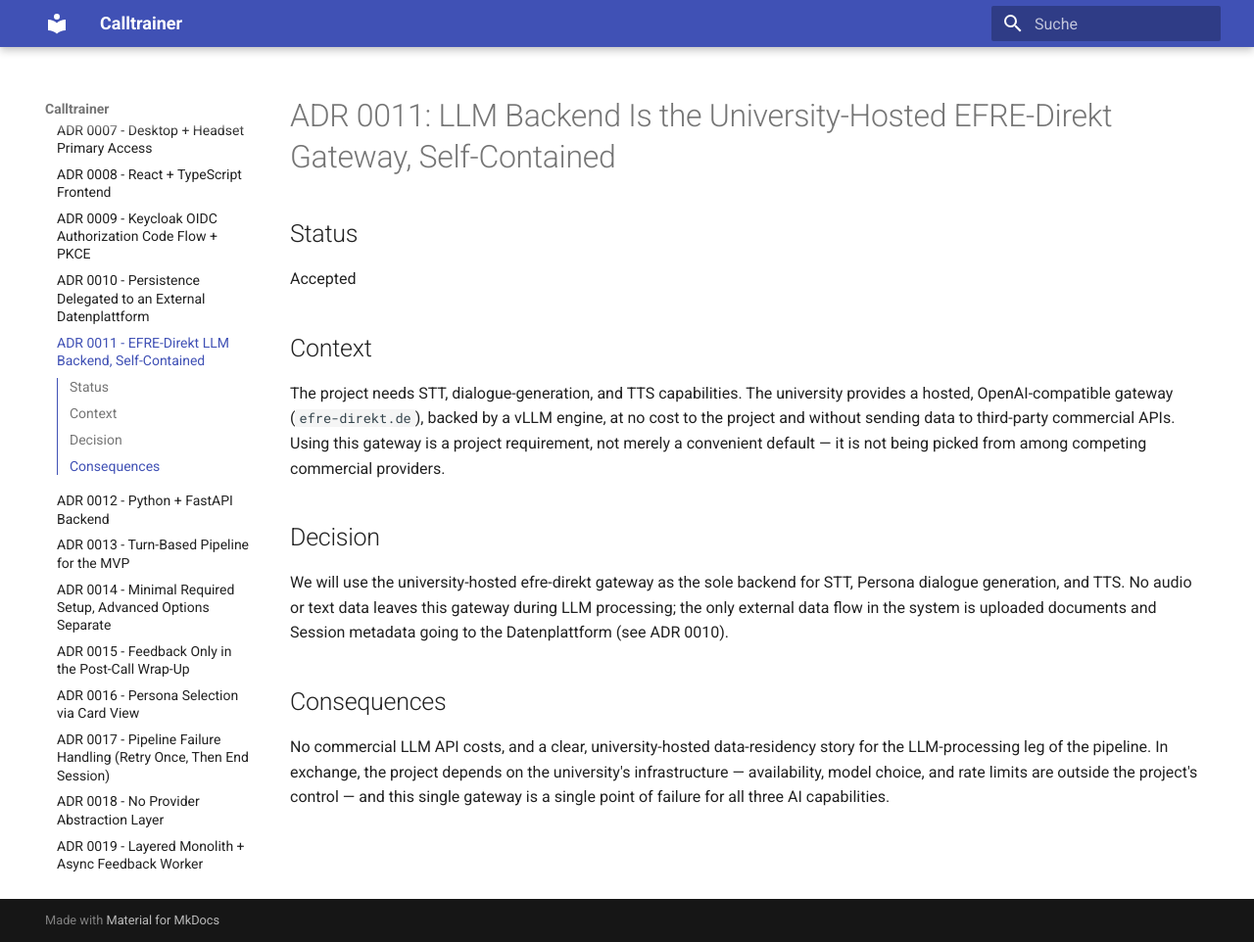
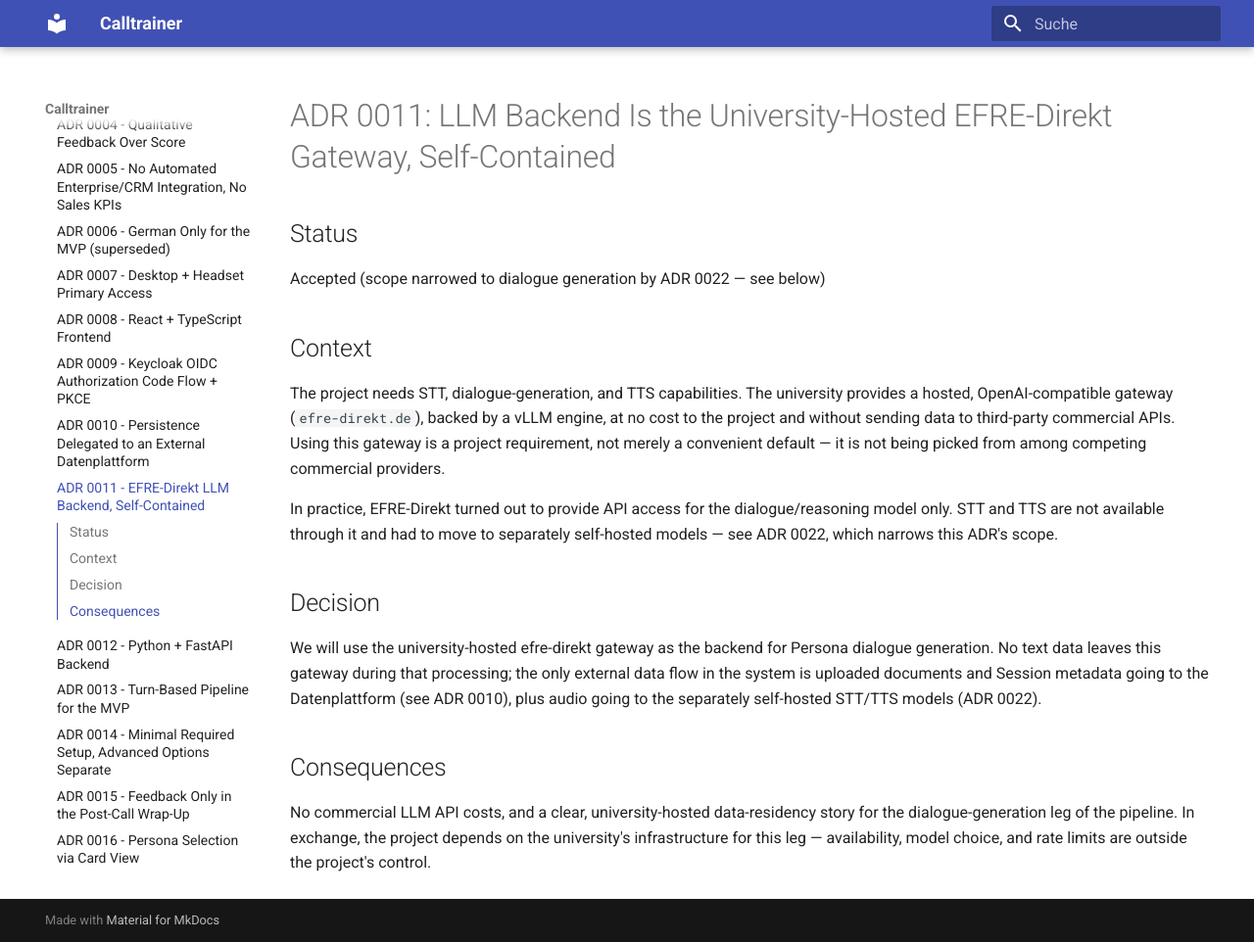
Before and after one commit to WIBWL/direkt-calltrainer, an MkDocs documentation site: the page built from docs/adr/0011-efre-direkt-llm-backend.md, in a window 1280 px wide and 962 px high. Shown: the whole window at 98% size. Built offline with MkDocs 1.6.1 and Material for MkDocs 9.7.7, drawn with Linux system fonts in a browser that asks for light colours.

Commit message:
Update ADRs

```diff
--- a/docs/adr/0011-efre-direkt-llm-backend.md
+++ b/docs/adr/0011-efre-direkt-llm-backend.md
@@ -2,16 +2,18 @@
 
 ## Status
 
-Accepted
+Accepted (scope narrowed to dialogue generation by ADR 0022 — see below)
 
 ## Context
 
 The project needs STT, dialogue-generation, and TTS capabilities. The university provides a hosted, OpenAI-compatible gateway (`efre-direkt.de`), backed by a vLLM engine, at no cost to the project and without sending data to third-party commercial APIs. Using this gateway is a project requirement, not merely a convenient default — it is not being picked from among competing commercial providers.
 
+In practice, EFRE-Direkt turned out to provide API access for the dialogue/reasoning model only. STT and TTS are not available through it and had to move to separately self-hosted models — see ADR 0022, which narrows this ADR's scope.
+
 ## Decision
 
-We will use the university-hosted efre-direkt gateway as the sole backend for STT, Persona dialogue generation, and TTS. No audio or text data leaves this gateway during LLM processing; the only external data flow in the system is uploaded documents and Session metadata going to the Datenplattform (see ADR 0010).
+We will use the university-hosted efre-direkt gateway as the backend for Persona dialogue generation. No text data leaves this gateway during that processing; the only external data flow in the system is uploaded documents and Session metadata going to the Datenplattform (see ADR 0010), plus audio going to the separately self-hosted STT/TTS models (ADR 0022).
 
 ## Consequences
 
-No commercial LLM API costs, and a clear, university-hosted data-residency story for the LLM-processing leg of the pipeline. In exchange, the project depends on the university's infrastructure — availability, model choice, and rate limits are outside the project's control — and this single gateway is a single point of failure for all three AI capabilities.
+No commercial LLM API costs, and a clear, university-hosted data-residency story for the dialogue-generation leg of the pipeline. In exchange, the project depends on the university's infrastructure for this leg — availability, model choice, and rate limits are outside the project's control.
--- a/mkdocs.yml
+++ b/mkdocs.yml
@@ -12,7 +12,7 @@ nav:
       - ADR 0003 - No Human Trainer, Feedback Fully AI-Generated: adr/0003-feedback-fully-ai-generated.md
       - ADR 0004 - Qualitative Feedback Over Score: adr/0004-qualitative-feedback-over-score.md
       - ADR 0005 - No Automated Enterprise/CRM Integration, No Sales KPIs: adr/0005-no-domain-knowledge-or-sales-kpis.md
-      - ADR 0006 - German Only for the MVP: adr/0006-german-only-for-mvp.md
+      - ADR 0006 - German Only for the MVP (superseded): adr/0006-german-only-for-mvp.md
       - ADR 0007 - Desktop + Headset Primary Access: adr/0007-desktop-headset-primary-access.md
       - ADR 0008 - React + TypeScript Frontend: adr/0008-react-typescript-frontend.md
       - ADR 0009 - Keycloak OIDC Authorization Code Flow + PKCE: adr/0009-keycloak-oidc-pkce-auth.md
@@ -28,6 +28,8 @@ nav:
       - ADR 0019 - Layered Monolith + Async Feedback Worker: adr/0019-layered-monolith-with-async-feedback-worker.md
       - ADR 0020 - Redis + RQ Job Queue: adr/0020-redis-rq-job-queue.md
       - ADR 0021 - University-Hosted Server Deployment: adr/0021-university-server-hosting.md
+      - ADR 0022 - Local Self-Hosted STT/TTS Models: adr/0022-local-stt-tts-models.md
+      - ADR 0023 - Language as Independent Session Parameter: adr/0023-language-independent-session-parameter.md
 
 theme:
   name: material
```
Also changed, not shown: docs/adr/0006-german-only-for-mvp.md (+1 -1 lines), docs/adr/0022-local-stt-tts-models.md (added, +17 -0 lines), docs/adr/0023-language-independent-session-parameter.md (renamed from docs/adr/0002-language-independent-session-parameter.md, +3 -3 lines), docs/index.md (+3 -1 lines).
